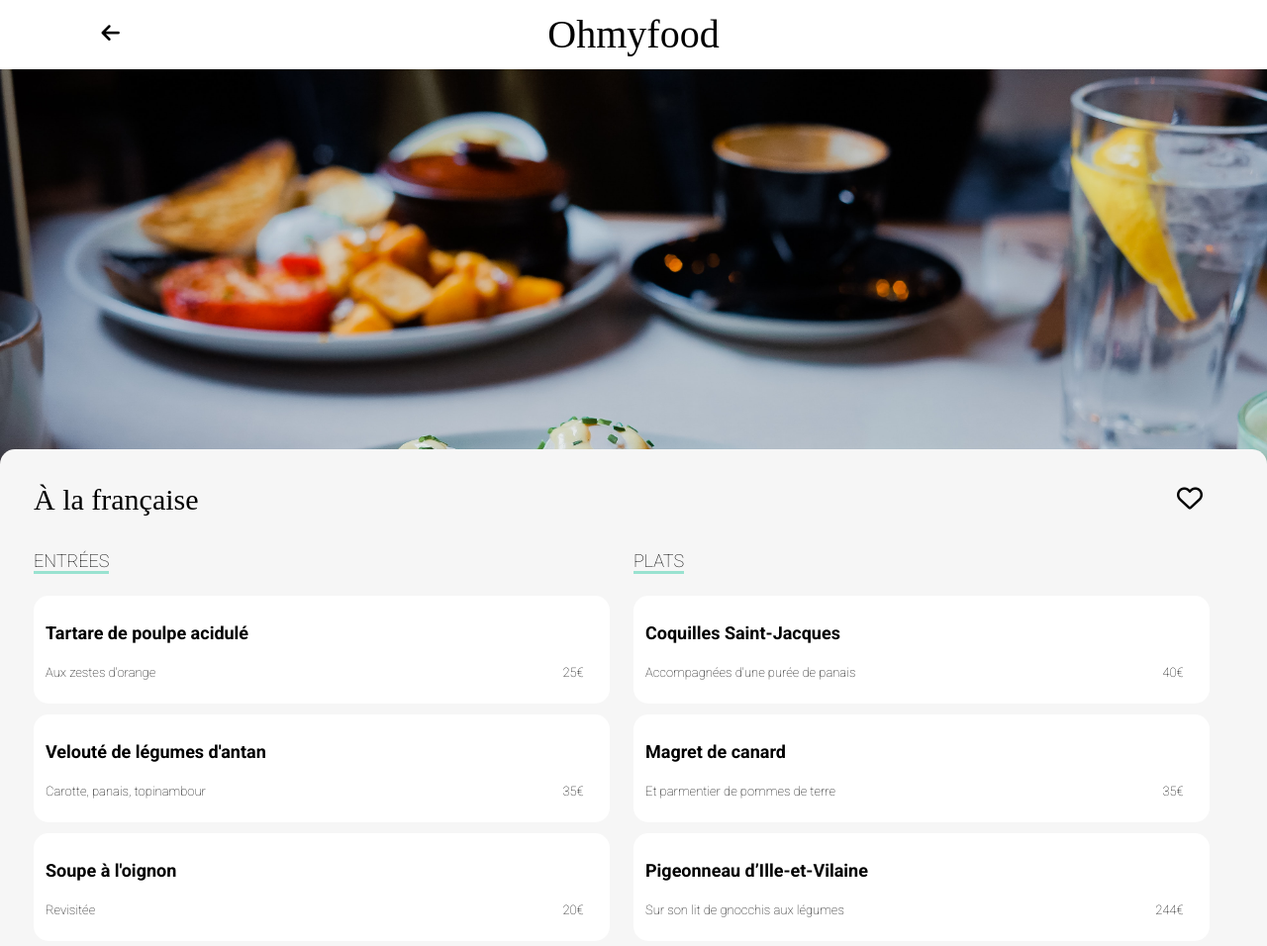
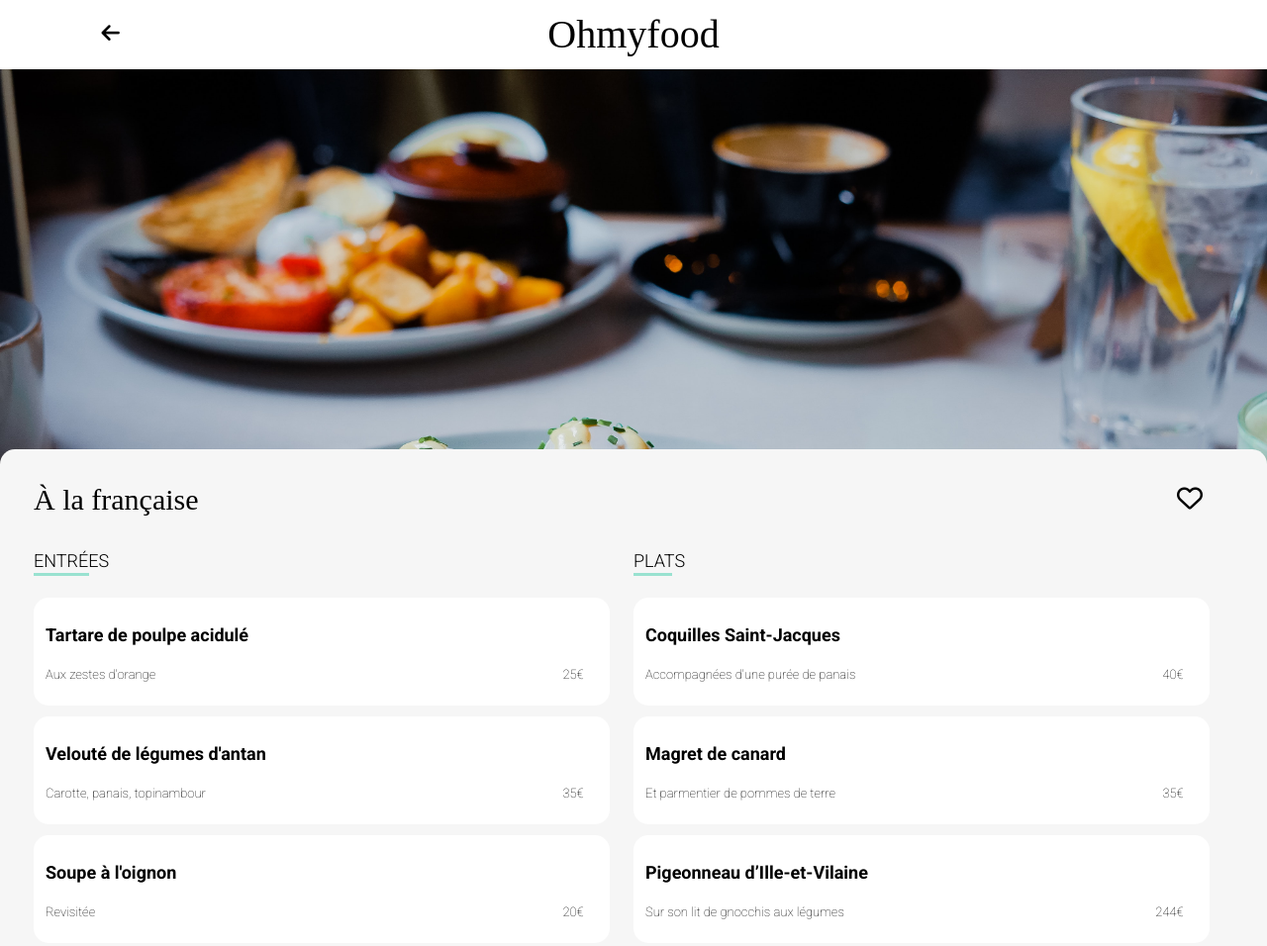
Before and after one commit to omriines/myfood, a website: page menu1.html in a window 1280 px wide. Shown: the top 956 px of the page at 99% size. Drawn offline with Linux system fonts and the light colour scheme; a web font is replaced by a local one.

Commit message:
Régler l'animation des titres des plats

```diff
--- a/sass/layouts/_container.scss
+++ b/sass/layouts/_container.scss
@@ -102,10 +102,23 @@ header a:active::before{
           @include size-tile-menu;
           font-weight: 200;
           text-transform: uppercase;
-          border-bottom: solid $color-tertiary;
           margin-bottom: 11px;
           width: max-content;
+          font-weight: 300;
+          display: inline-block;
+          padding-bottom: 5px;
+          position: relative;
         }
+        h3:after{
+            content: "";
+            position: absolute;
+            width: 74%;
+            height: 1px;
+            bottom: 0;
+            left: 0%;
+            border-bottom: solid $color-tertiary;
+        }
+
         & .card {
           display: flex;
           flex-direction: row;
```
Also changed, not shown: public/css/style.css.
